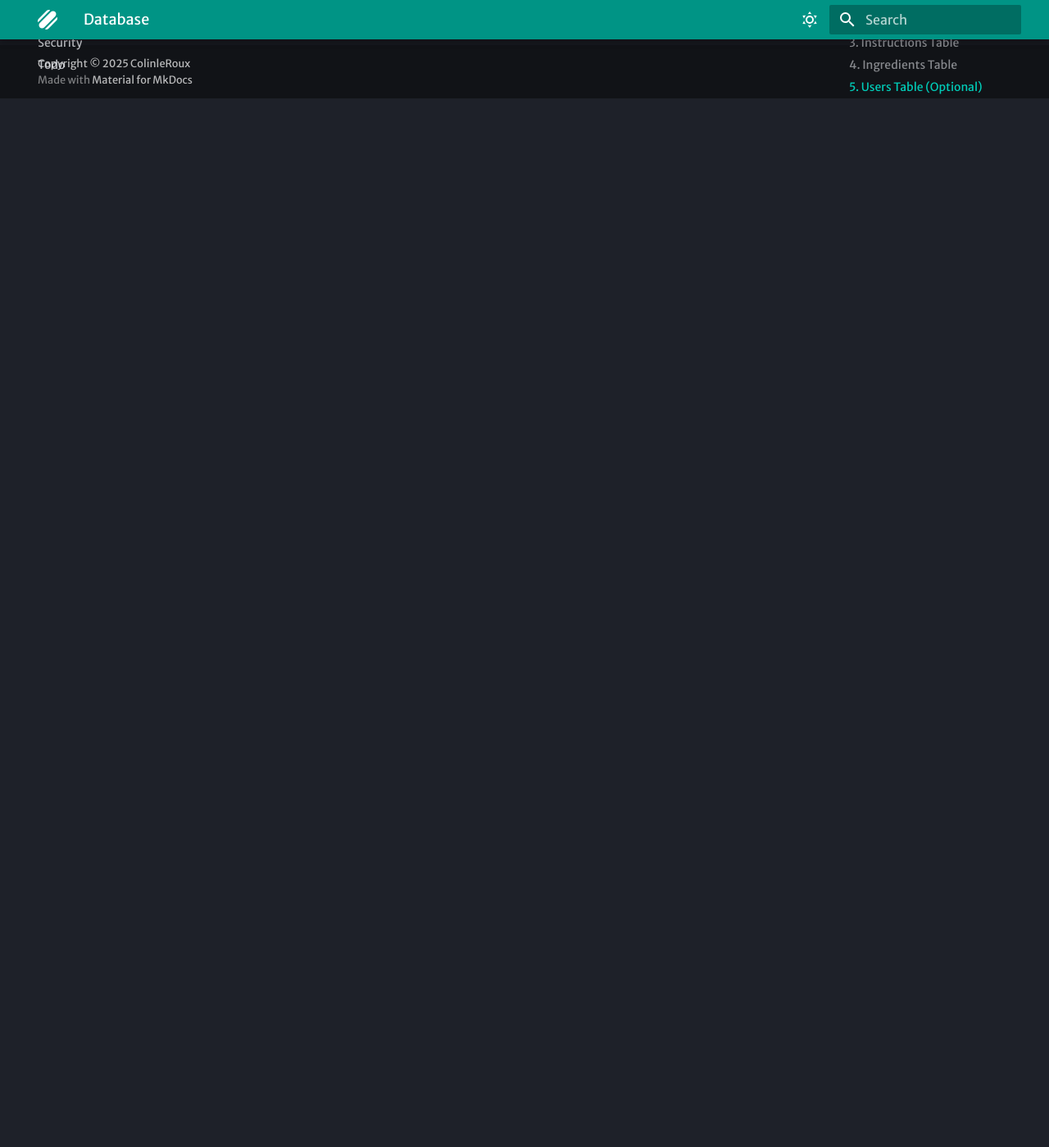
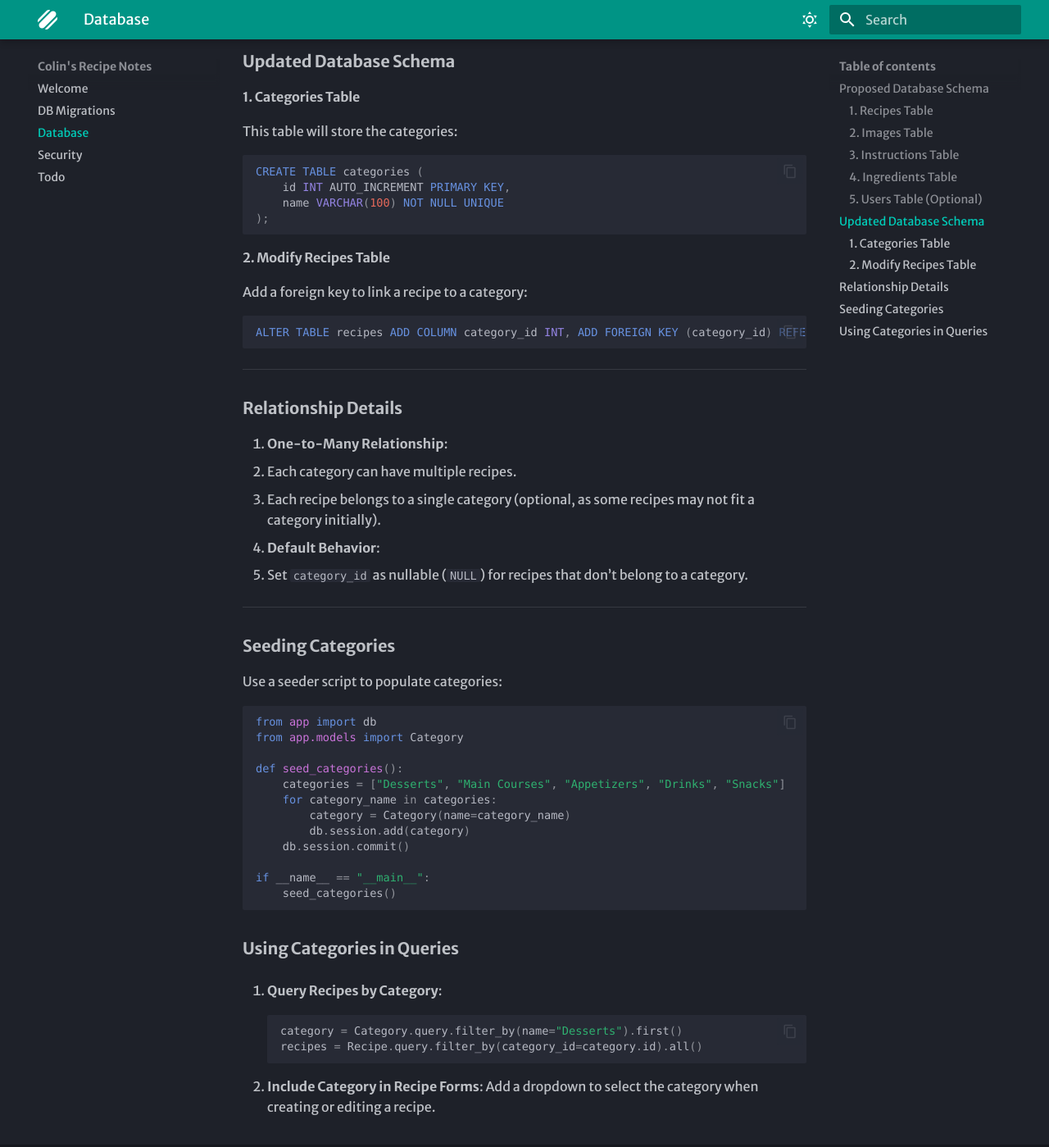
Before and after one commit to colinleroux/recipes-documentation, an MkDocs documentation site: the page built from docs/database.md, in a window 1280 px wide and 1400 px high, scrolled down 1735 px. Shown: the whole window at 82% size. Built offline with MkDocs 1.6.1 and Material for MkDocs 9.7.7, drawn with Linux system fonts in a browser that asks for light colours; some web fonts are replaced; before the commit the page ends 1855 px from its top, so only the background shows below that; some of the changed text lies outside the part shown.

Commit message:
added some started docs2

````diff
--- a/docs/database.md
+++ b/docs/database.md
@@ -70,3 +70,64 @@ CREATE TABLE users (
     created_at TIMESTAMP DEFAULT CURRENT_TIMESTAMP
 );
 ```
+To add a `categories` table and link it to the `recipes` table, we can use a foreign key relationship. Here’s how we can amend the database structure:
+
+---
+
+### **Updated Database Schema**
+
+#### **1. Categories Table**
+This table will store the categories:
+```sql
+CREATE TABLE categories (
+    id INT AUTO_INCREMENT PRIMARY KEY,
+    name VARCHAR(100) NOT NULL UNIQUE
+);
+```
+
+#### **2. Modify Recipes Table**
+Add a foreign key to link a recipe to a category:
+```sql
+ALTER TABLE recipes ADD COLUMN category_id INT, ADD FOREIGN KEY (category_id) REFERENCES categories(id);
+```
+
+---
+
+### **Relationship Details**
+1. **One-to-Many Relationship**:
+   - Each category can have multiple recipes.
+   - Each recipe belongs to a single category (optional, as some recipes may not fit a category initially).
+
+2. **Default Behavior**:
+   - Set `category_id` as nullable (`NULL`) for recipes that don’t belong to a category.
+
+---
+
+### **Seeding Categories**
+Use a seeder script to populate categories:
+```python
+from app import db
+from app.models import Category
+
+def seed_categories():
+    categories = ["Desserts", "Main Courses", "Appetizers", "Drinks", "Snacks"]
+    for category_name in categories:
+        category = Category(name=category_name)
+        db.session.add(category)
+    db.session.commit()
+
+if __name__ == "__main__":
+    seed_categories()
+```
+
+
+
+### **Using Categories in Queries**
+1. **Query Recipes by Category**:
+   ```python
+   category = Category.query.filter_by(name="Desserts").first()
+   recipes = Recipe.query.filter_by(category_id=category.id).all()
+   ```
+
+2. **Include Category in Recipe Forms**:
+   Add a dropdown to select the category when creating or editing a recipe.
````
